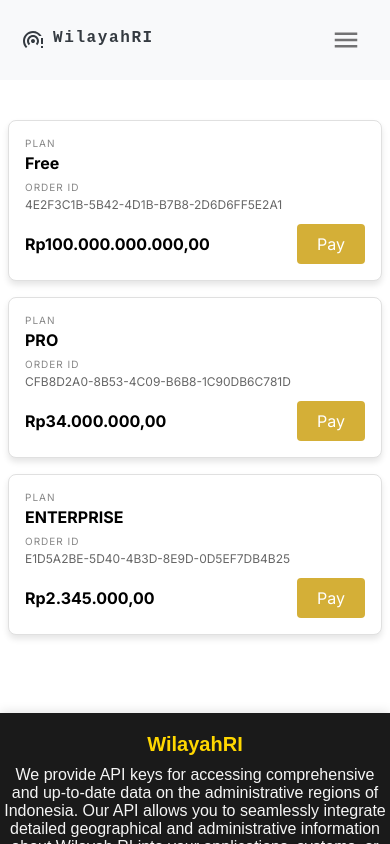
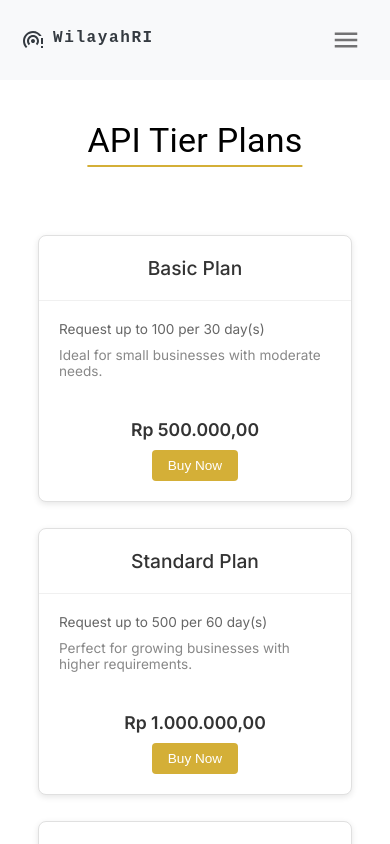
Before and after one commit to hakimamarullah/wilayah-ri-fe, a Next.js app: page /plans in a window 390 px wide. Shown: the top 844 px of the page. Built offline with nearby package versions, Linux system fonts and the light colour scheme.

Commit message:
On going development frontend and styling

```diff
--- a/app/components/PricePlanCard.jsx
+++ b/app/components/PricePlanCard.jsx
@@ -1,11 +1,10 @@
+// components/PricePlanCard.js
+
 import React from "react";
-import styles from "./css/PricePlan.module.css";
+import styles from "./css/PricePlanCard.module.css";
 
 const PricePlanCard = ({ tiername, limit, ttl, price, description, onAddToCart }) => {
   const ttlInDays = Math.floor(ttl / (1000 * 60 * 60 * 24)); // Convert millis to days
-  const ttlInSeconds = ttl / 1000;
-
-  // Format the price in Indonesian Rupiah (IDR)
   const formattedPrice = new Intl.NumberFormat("id-ID", {
     style: "currency",
     currency: "IDR",
@@ -17,8 +16,8 @@
         <h3 className={styles.tiername}>{tiername}</h3>
       </div>
       <div className={styles.body}>
-        <p className={styles.limit}>Request up to {limit} per {ttlInDays} day</p>
-        <p>good for small businessess</p>
+        <p className={styles.limit}>Request up to {limit} per {ttlInDays} day(s)</p>
+        <p className={styles.description}>{description}</p>
       </div>
       <div className={styles.footer}>
         <p className={styles.price}>{formattedPrice}</p>
--- /dev/null
+++ b/app/components/PricePlanList.jsx
@@ -0,0 +1,25 @@
+// components/PricePlanList.js
+"use client"
+import React from "react";
+import PricePlanCard from "./PricePlanCard"; // Adjust path if necessary
+import styles from "./css/PricePlanList.module.css";
+
+const PricePlanList = ({ plans, onAddToCart }) => {
+  return (
+    <div className={styles.container}>
+      {plans.map((plan, index) => (
+        <PricePlanCard
+          key={index}
+          tiername={plan.tiername}
+          limit={plan.limit}
+          ttl={plan.ttl}
+          price={plan.price}
+          description={plan.description}
+          onAddToCart={onAddToCart}
+        />
+      ))}
+    </div>
+  );
+};
+
+export default PricePlanList;
--- a/app/components/css/PricePlan.module.css
+++ /dev/null
@@ -1,79 +0,0 @@
-.card {
-  background-color: #ffffff;
-  border: 1px solid #e0e0e0;
-  display: flex;
-  flex-direction: column;
-  align-items: center;
-  justify-content: space-between;
-  border-radius: 10px;
-  width: 100%;
-  cursor: pointer;
-  height: 50vh;
-  box-shadow: 0 4px 8px rgba(0, 0, 0, 0.1);
-  transition: transform 0.2s ease-in-out;
-}
-
-.body{
-  flex: 4;
-  padding-top: 20px;
-  display: flex;
-  flex-direction: column;
-  justify-content: center;
-  gap: 10px;
-}
-.header{
-  display: flex;
-  align-items: center;
-  justify-content: center;
-  width: 100%;
-  flex: 1;
-  border-top-left-radius: 10px;
-  border-top-right-radius: 10px;
-  background-color: aqua;
-  color: white;
-}
-
-.header p {
-  color: white;
-}
-.footer{
-  flex: 1;
-  padding: 10px;
-  display: flex;
-  flex-direction: column;
-  align-items: center;
-  justify-content: center;
-}
-
-.card:hover {
-  transform: translateY(-5px);
-}
-
-.tiername {
-  font-size: 1.5rem;
-  color: white;
-  margin-bottom: 10px;
-}
-
-.limit,
-.ttl,
-.price {
-  font-size: 1rem;
-  color: #666;
-  margin-bottom: 8px;
-}
-
-.addButton {
-  background-color: #ffcc00;
-  color: #333;
-  border: none;
-  border-radius: 5px;
-  padding: 10px 15px;
-  font-size: 1rem;
-  cursor: pointer;
-  transition: background-color 0.3s ease;
-}
-
-.addButton:hover {
-  background-color: #ffc107;
-}
--- /dev/null
+++ b/app/components/css/PricePlanCard.module.css
@@ -0,0 +1,106 @@
+/* components/PricePlanCard.module.css */
+
+.card {
+  background-color: #ffffff;
+  border-radius: 8px;
+  box-shadow: 0 2px 6px rgba(0, 0, 0, 0.1);
+  overflow: hidden;
+  transition: box-shadow 0.3s;
+  max-width: 100%;
+  width: 300px;
+  margin: 10px;
+  border: 1px solid #e0e0e0; /* Light grey border for subtle definition */
+}
+
+.card:hover {
+  box-shadow: 0 4px 12px rgba(0, 0, 0, 0.15);
+}
+
+.header {
+  padding: 20px;
+  text-align: center;
+  border-bottom: 1px solid #f0f0f0; /* Light grey border for separation */
+}
+
+.tiername {
+  font-size: 1.4rem;
+  margin: 0;
+  color: #333;
+  font-weight: 500;
+}
+
+.body {
+  padding: 20px;
+}
+
+.limit {
+  font-size: 1rem;
+  color: #666;
+  margin-bottom: 10px;
+}
+
+.description {
+  font-size: 0.9rem;
+  color: #888;
+}
+
+.footer {
+  padding: 20px;
+  text-align: center;
+}
+
+.price {
+  font-size: 1.2rem;
+  color: #333;
+  margin: 0;
+  font-weight: 600;
+  margin-bottom: 10px;
+}
+
+.addButton {
+  background-color: #d4af37; /* Gold button background */
+  color: #ffffff;
+  border: none;
+  border-radius: 4px;
+  padding: 10px 20px;
+  font-size: 0.9rem;
+  cursor: pointer;
+  transition: background-color 0.3s;
+  font-weight: 500;
+}
+
+.addButton:hover {
+  background-color: #b89e28; /* Slightly darker gold on hover */
+}
+
+/* Responsive styles */
+@media (max-width: 768px) {
+  .card {
+    width: calc(100% - 20px); /* Adjust width for better fit on smaller screens */
+    margin: 10px;
+  }
+}
+
+@media (max-width: 480px) {
+  .card {
+    width: calc(100% - 20px); /* Full width with margin */
+    margin: 5px;
+  }
+
+  .tiername {
+    font-size: 1.2rem;
+  }
+
+  .limit, .description {
+    font-size: 0.85rem;
+  }
+
+  .price {
+    font-size: 1.1rem;
+  }
+
+  .addButton {
+    font-size: 0.85rem;
+    padding: 8px 16px;
+  }
+}
--- /dev/null
+++ b/app/components/css/PricePlanList.module.css
@@ -0,0 +1,9 @@
+/* components/PricePlanList.module.css */
+
+.container {
+  display: flex;
+  flex-wrap: wrap;
+  gap: 16px;
+  justify-content: center;
+  padding: 20px;
+}
--- a/app/plans/page.js
+++ b/app/plans/page.js
@@ -1,15 +1,99 @@
-import { Container } from "@mui/material";
+import { Container, Typography, Box } from "@mui/material";
 import React from "react";
-import TransactionsList from "../components/TransactionList";
 import Navbar from "../components/Navbar";
+import PricePlanList from "../components/PricePlanList";
+
+const pricePlans = [
+  {
+    tiername: "Basic Plan",
+    limit: 100,
+    ttl: 2592000000, // 30 days in milliseconds
+    price: 500000, // Price in IDR
+    description: "Ideal for small businesses with moderate needs.",
+  },
+  {
+    tiername: "Standard Plan",
+    limit: 500,
+    ttl: 5184000000, // 60 days in milliseconds
+    price: 1000000, // Price in IDR
+    description: "Perfect for growing businesses with higher requirements.",
+  },
+  {
+    tiername: "Premium Plan",
+    limit: 1000,
+    ttl: 7776000000, // 90 days in milliseconds
+    price: 2000000, // Price in IDR
+    description: "For large enterprises with extensive needs.",
+  },
+];
 
 const Plans = () => {
   return (
-    <Container maxWidth="xl" sx={{ pt: 15, pr: 1, pl: 1, minHeight: '50vh' }}>
-      <Navbar username={'ferika'}/>
-      <Container maxWidth="md" sx={{ p: 0}}>
-      <TransactionsList/>
-      </Container>
+    <Container
+      maxWidth="xl"
+      sx={{
+        pt: 15,
+        pr: 1,
+        pl: 1,
+        minHeight: '50vh',
+        display: 'flex',
+        flexDirection: 'column',
+        alignItems: 'center',
+        justifyContent: 'center'
+      }}
+    >
+      <Navbar username={'ferika'} />
+      <Box
+        sx={{
+          textAlign: {
+            xs: 'center', // Center text on extra-small screens
+            sm: 'center', // Center text on small screens
+            md: 'center'  // Center text on medium screens and up
+          },
+          mb: 4,
+          width: {
+            xs: '100%', // Full width on extra-small screens
+            sm: '80%',  // 80% width on small screens
+            md: '70%',  // 70% width on medium screens
+            lg: '60%',  // 60% width on large screens
+            xl: '50%'   // 50% width on extra-large screens
+          },
+          maxWidth: '1200px', // Optional: Set a maximum width
+        }}
+      >
+        <Typography
+          variant="h4"
+          component="h1"
+          sx={{
+            display: 'inline-block',
+            position: 'relative',
+            '&::after': {
+              content: '""',
+              position: 'absolute',
+              left: '50%',
+              bottom: -5,
+              width: '100%',
+              height: 2,
+              backgroundColor: '#d4af37', /* Gold underline */
+              transform: 'translateX(-50%)',
+            }
+          }}
+        >
+          API Tier Plans
+        </Typography>
+      </Box>
+      <Box
+        sx={{
+          width: '100%',
+          p: 0,
+          mt: 2,
+          display: 'flex',
+          flexDirection: 'column',
+          alignItems: 'center',
+        }}
+      >
+        <PricePlanList plans={pricePlans} />
+      </Box>
     </Container>
   );
 };
```
Also changed, not shown: app/orders/page.js (+74 -6 lines), app/page.js (+23 -1 lines).
